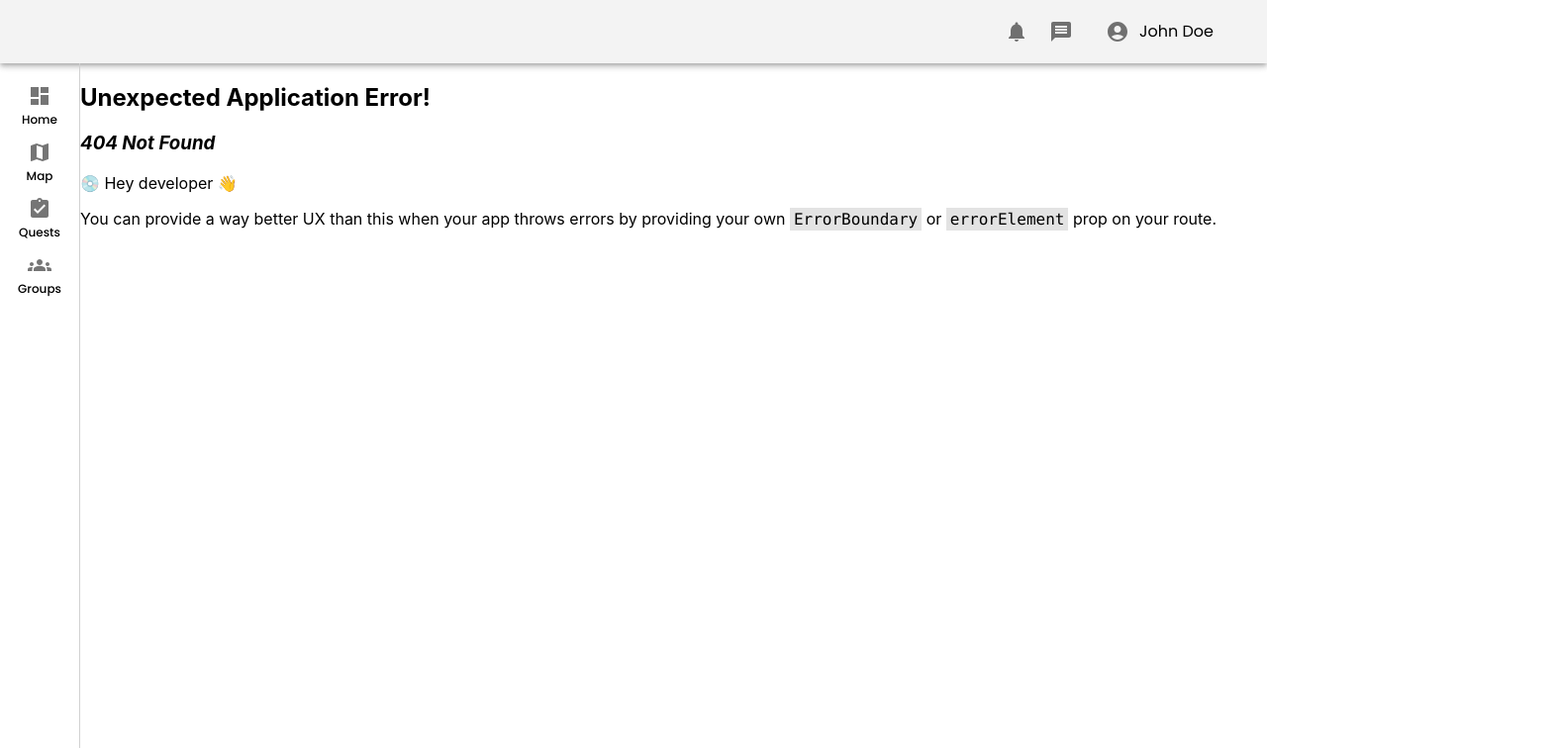
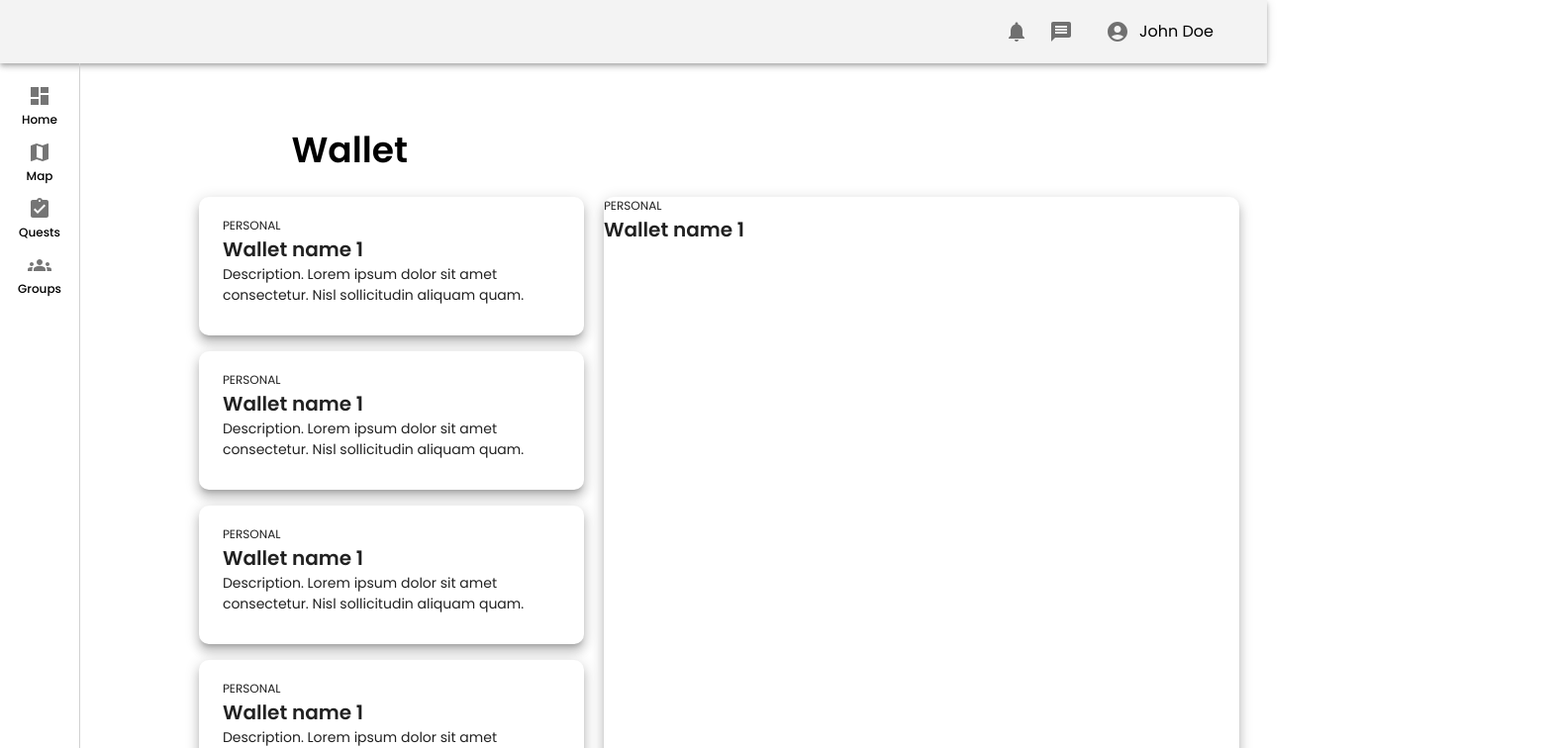
Before and after one commit to sandeep-bh-dev/Coquest-WebApp, a React (Create React App) app in the folder frontend/: page /wallet in a window 1280 px wide. Before the commit this address had no page. Shown: the top 756 px of the page at 99% size, 1574 px wide, since content can reach past the window. Built offline with nearby package versions, Linux system fonts and the light colour scheme.

Commit message:
created wallet page and started wallet cards

```diff
--- /dev/null
+++ b/frontend/src/components/WalletCard/index.tsx
@@ -0,0 +1,53 @@
+import * as React from 'react';
+import styled from "@emotion/styled";
+import Card from "@mui/material/Card";
+import Typography from '@mui/material/Typography';
+
+const CustomCard = styled(Card)({
+    height: 140,
+    width: 389
+});
+
+const CardContainer = styled(Typography)({
+    padding: "20px 24px"
+});
+
+const WalletType = styled(Typography)({
+    fontWeight: 400,
+    fontSize: 12
+});
+
+const WalletName = styled(Typography)({
+    fontWeight: 600,
+    fontSize: 20
+});
+
+const Description = styled(Typography)({
+    fontWeight: 400,
+    fontSize: 14,
+    width: 311
+});
+
+type WalletCardProps = {
+    type: String,
+    name: String,
+    description: String
+}
+
+const WalletCard = ({
+    type,
+    name,
+    description
+}: WalletCardProps) => {
+    return (
+        <CustomCard>
+            <CardContainer>
+                <WalletType>{type}</WalletType>
+                <WalletName>{name}</WalletName>
+                <Description>{description}</Description>
+            </CardContainer>
+        </CustomCard>
+    );
+};
+
+export default WalletCard;
--- /dev/null
+++ b/frontend/src/components/WalletGrid/index.tsx
@@ -0,0 +1,52 @@
+import * as React from 'react';
+import styled from "@emotion/styled";
+import WalletCard from '../WalletCard';
+import WalletInfo from '../WalletInfo';
+import { Stack } from '@mui/system';
+
+const Title = styled.h1({
+    width: '100%',
+    textAlign: 'left',
+    fontWeight: 600,
+    fontSize: 36,
+    marginTop: '60px',
+    marginBottom: '20px',
+    marginLeft: '23%',
+    fontFamily: 'Poppins'
+});
+
+const Container = styled.div({
+    display: 'flex',
+    justifyContent: 'center',
+    alignItems: 'center',
+    position: 'relative'
+});
+
+const Grid = styled.div({
+    display: 'grid',
+    gridTemplateColumns: '1fr 3fr',
+    gridGap: '20px',
+    width: '80%',
+    maxWidth: '1100px',
+});
+
+const WalletGrid = () => {
+    return (
+        <>
+            <Title>Wallet</Title>
+            <Container>
+                <Grid>
+                    <Stack spacing={2}>
+                        <WalletCard type="PERSONAL" name="Wallet name 1" description="Description. Lorem ipsum dolor sit amet consectetur. Nisl sollicitudin aliquam quam. " />
+                        <WalletCard type="PERSONAL" name="Wallet name 1" description="Description. Lorem ipsum dolor sit amet consectetur. Nisl sollicitudin aliquam quam. " />
+                        <WalletCard type="PERSONAL" name="Wallet name 1" description="Description. Lorem ipsum dolor sit amet consectetur. Nisl sollicitudin aliquam quam. " />
+                        <WalletCard type="PERSONAL" name="Wallet name 1" description="Description. Lorem ipsum dolor sit amet consectetur. Nisl sollicitudin aliquam quam. " />
+                    </Stack>
+                    <WalletInfo type="PERSONAL" name="Wallet name 1" />
+                </Grid>
+            </Container>
+        </>
+    );
+};
+
+export default WalletGrid;
--- /dev/null
+++ b/frontend/src/components/WalletInfo/index.tsx
@@ -0,0 +1,38 @@
+import * as React from 'react';
+import styled from "@emotion/styled";
+import Card from "@mui/material/Card";
+import Typography from '@mui/material/Typography';
+
+const InfoCard = styled(Card)({
+    height: 723,
+    width: 642
+});
+
+const WalletType = styled(Typography)({
+    fontWeight: 400,
+    fontSize: 12
+});
+
+const WalletName = styled(Typography)({
+    fontWeight: 600,
+    fontSize: 20
+});
+
+type WalletInfoProps = {
+    type: String,
+    name: String,
+}
+
+const WalletInfo = ({
+    type,
+    name,
+}: WalletInfoProps) => {
+    return (
+        <InfoCard>
+            <WalletType>{type}</WalletType>
+            <WalletName>{name}</WalletName>
+        </InfoCard>
+    );
+};
+
+export default WalletInfo;
--- a/frontend/src/index.tsx
+++ b/frontend/src/index.tsx
@@ -9,6 +9,7 @@ import { Message } from "./pages/Message";
 import { Notifications } from "./pages/Notifications";
 import "./index.css";
 import TaskCard from "./components/TaskCard";
+import WalletGrid from "./components/WalletGrid";
 
 // Program flow Imports
 import {
@@ -66,6 +67,10 @@ const router = createBrowserRouter([
 		path: "/notifications",
 		element: <Notifications />,
 	},
+	{
+		path: "/wallet",
+		element: <WalletGrid />,
+	},
 ]);
 
 root.render(
```
